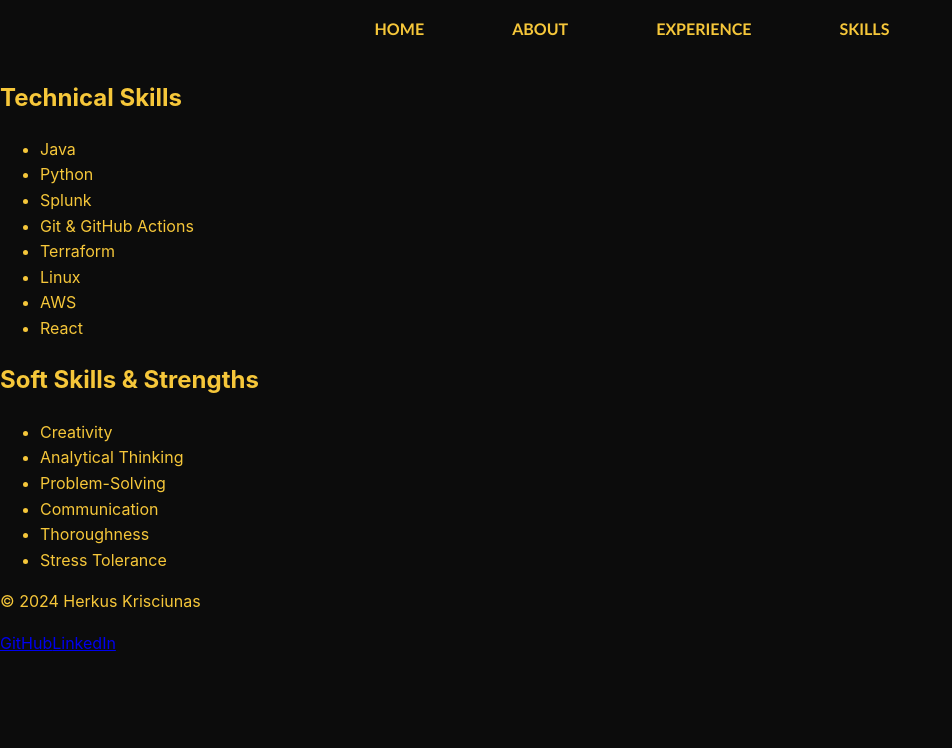
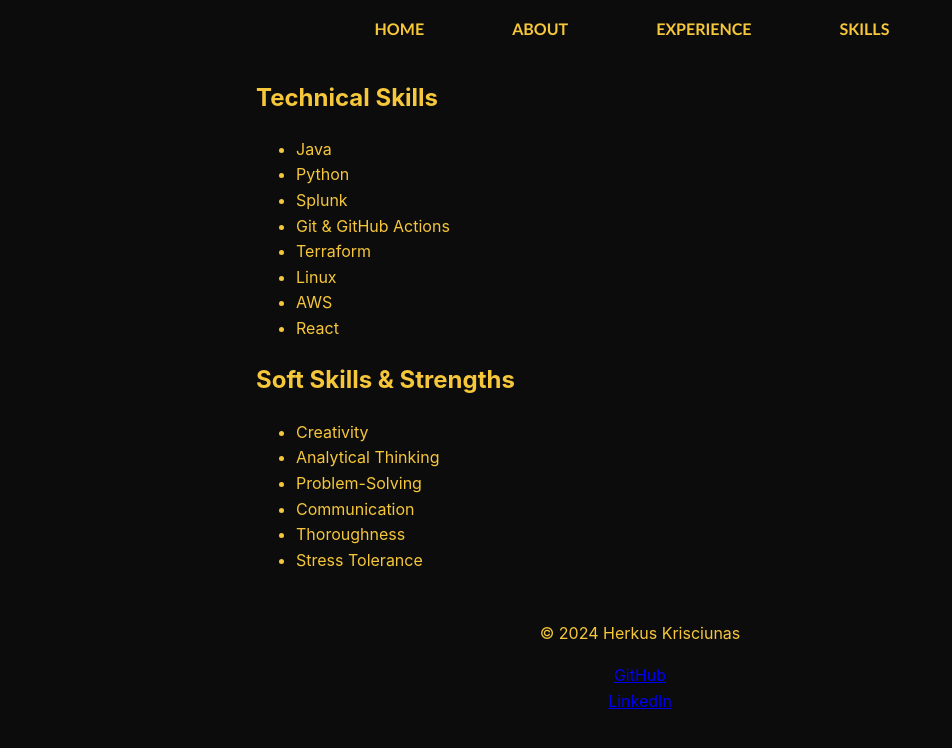
Before and after one commit to s0lenas/static-cv-frontend, a React (Create React App) app in the folder cvsite/: page /skills in a window 1280 px wide. Shown: the top 748 px of the page, without its empty margins (0-952 px from the left). Built offline with nearby package versions, Linux system fonts and the light colour scheme.

Commit message:
Adjustments to CSS

```diff
--- a/cvsite/src/components/Footer.js
+++ b/cvsite/src/components/Footer.js
@@ -6,6 +6,7 @@ const Footer = () => {
             <p>© 2024 Herkus Krisciunas</p>
             <p>
                 <a href="https://github.com/s0lenas">GitHub</a>
+                <br></br>
                 <a href="https://www.linkedin.com/in/herkus-krisciunas/">LinkedIn</a>
             </p>
         </footer>
--- a/cvsite/src/index.css
+++ b/cvsite/src/index.css
@@ -22,6 +22,15 @@ h3, h2 {
   color: #f6c73a;
 }
 
+footer {
+  text-align: center;
+  padding: 1rem 0;
+}
+
+section {
+  padding: 0 20%;
+}
+
 code {
   font-family: source-code-pro, Menlo, Monaco, Consolas, 'Courier New',
     monospace;
```
